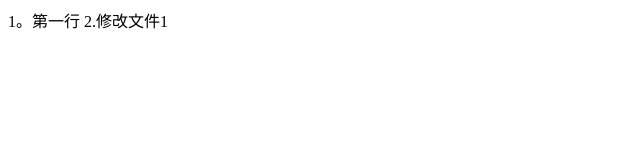
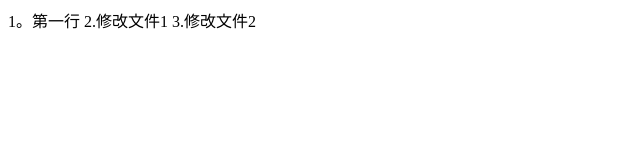
Before and after one commit to imChenmengzhou/learngit, a plain HTML site: page index.html in a window 1280 px wide. Shown: the whole page, without its empty margins (0-640 px from the left). Drawn offline with Linux system fonts and the light colour scheme.

Commit message:
修改文件2

```diff
--- a/index.html
+++ b/index.html
@@ -7,5 +7,6 @@
 <body>
 	1。第一行
 	2.修改文件1
+	3.修改文件2
 </body>
 </html>
```
